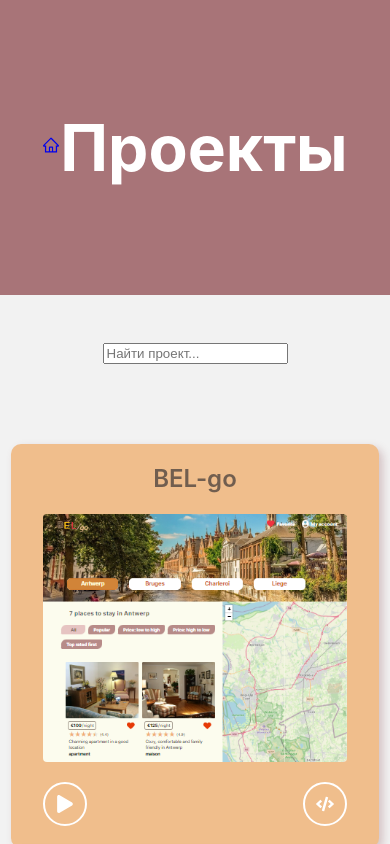
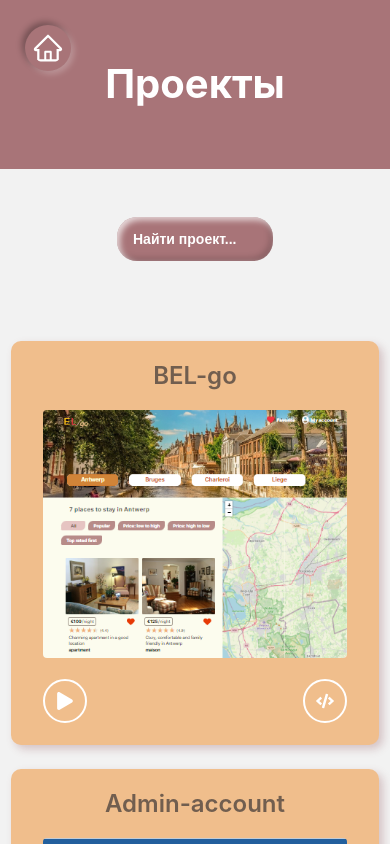
Before and after one commit to fukodiaz/portfolio_ts, a React app in the folder client/: page /projects in a window 390 px wide. Shown: the top 844 px of the page. Built offline with nearby package versions, Linux system fonts and the light colour scheme; the HTML template or start-up script is replaced by a standard one.

Commit message:
styling the page of projects

```diff
--- a/client/src/components/page-projects/page-projects.module.less
+++ b/client/src/components/page-projects/page-projects.module.less
@@ -23,6 +23,24 @@
 	color: #fff;
 }
 
+.iconLinkHome {
+	position: absolute;
+	top: 25px;
+	left: 25px;
+	box-sizing: border-box;
+	padding: 7px;
+	font-size: 46px;
+	color: #fff;
+	border-radius: 50%;
+	box-shadow: 3px 3px 6px #ffffff40, -3px -3px 6px #00000050;
+	transition: all 0.3s ease-in-out;
+	cursor: pointer;
+	&:hover {
+		transform: scale(1.1);
+		color: #e9dbdb;
+	}
+}
+
 .boxContentPageProjects {
 	display: flex;
 	flex-direction: column;
@@ -39,7 +57,65 @@
 	width: 100%;
 }
 
+.inputSearchProject {
+	box-sizing: border-box;
+	padding: 15px 16px;
+	font-size: 14px;
+	font-weight: 600;
+	color: #fff;
+	width: 40%;
+	height: 44px;
+	border: none;
+	border-radius: 20px;
+	background-color: #893F45B3;
+	box-shadow: inset 3px 3px 6px #ffffffbd, inset -3px -3px 6px #00000030;
+	outline: none;
+	&::placeholder {
+		color: #fff;
+	}
+}
+
 .contentPageProjects {
 	margin-top: 80px;
    width: 100%;
 }
+
+.innerBoxContentProjects {
+	display: flex;
+	gap: 64px;
+}
+
+
+@media (max-width: 992px) {
+	.boxHeaderPageProjects {
+		height: 25vh;
+	}
+
+	.innerBoxContentProjects {
+		gap: 48px;
+	}
+}
+
+
+@media (max-width: 702px) {
+	.innerBoxContentProjects {
+		gap: 24px;
+	}
+}
+
+
+@media (max-width: 550px) {
+	.headerPageProjects {
+		font-size: 48px;
+	}
+}
+
+@media (max-width: 400px) {
+	.boxHeaderPageProjects {
+		height: 20vh;
+	}
+
+	.headerPageProjects {
+		font-size: 40px;
+	}
+}
```
